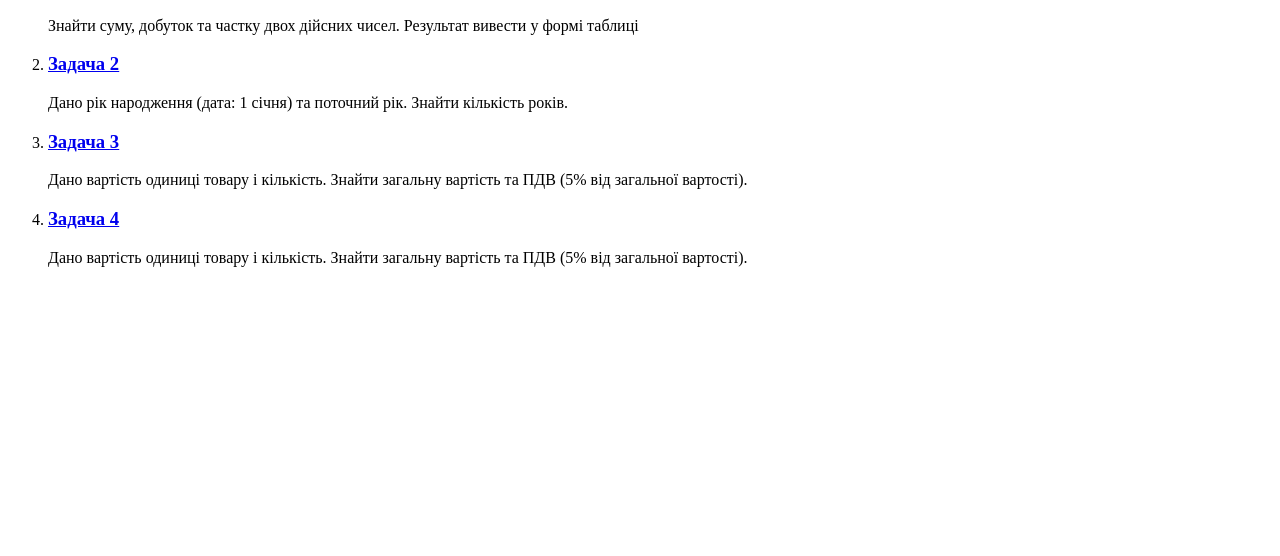
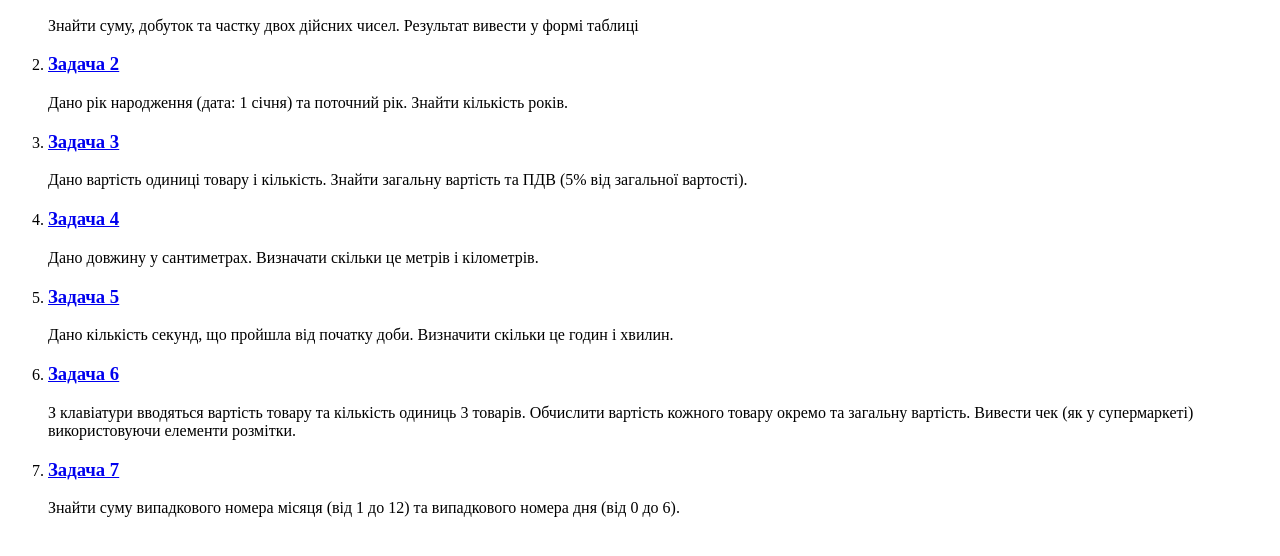
Before and after one commit to SC-8152/HOMEASSIGNMENTS, a plain HTML site: page Lesson-2/index.html in a window 1280 px wide. Shown: the part 104-660 px from the top of the page. Drawn offline with Linux system fonts and the light colour scheme.

Commit message:
name tasks

```diff
--- a/Lesson-2/index.html
+++ b/Lesson-2/index.html
@@ -41,12 +41,42 @@
                 <a href="Task\task4.html"> Задача 4 </a>
             </h3>
             <p>
-                Дано вартість одиниці товару і кількість.
-                Знайти загальну вартість та ПДВ (5% від загальної вартості).
+                Дано довжину у сантиметрах.
+                Визначати скільки це метрів і кілометрів.
 
             </p>
         </li>
+        <li>
+            <h3>
+                <a href="Task\task5.html"> Задача 5 </a>
+            </h3>
+            <p>
+                Дано кількість секунд, що пройшла від початку доби.
+                Визначити скільки це годин і хвилин.
 
+            </p>
+        </li>
+        <li>
+            <h3>
+                <a href="Task\task6.html"> Задача 6 </a>
+            </h3>
+            <p>
+                З клавіатури вводяться вартість товару та кількість одиниць 3 товарів.
+                Обчислити вартість кожного товару окремо та загальну вартість.
+                Вивести чек (як у супермаркеті) використовуючи елементи розмітки.
+
+            </p>
+        </li>
+        <li>
+            <h3>
+                <a href="Task\task7.html"> Задача 7 </a>
+            </h3>
+            <p>
+                Знайти суму випадкового номера місяця (від 1 до 12)
+                та випадкового номера дня (від 0 до 6).
+
+            </p>
+        </li>
     </ol>
 </body>
 </html>
```
